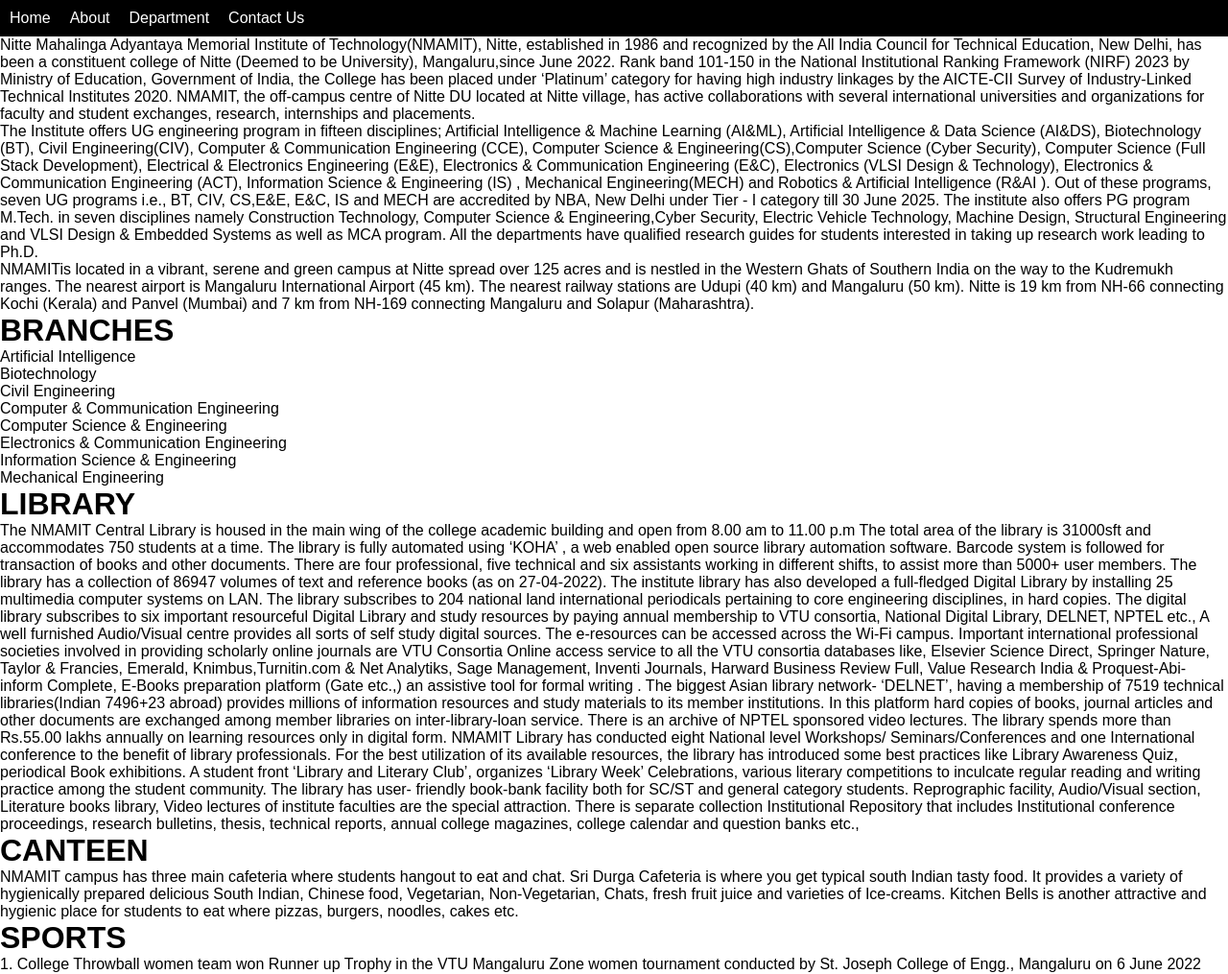
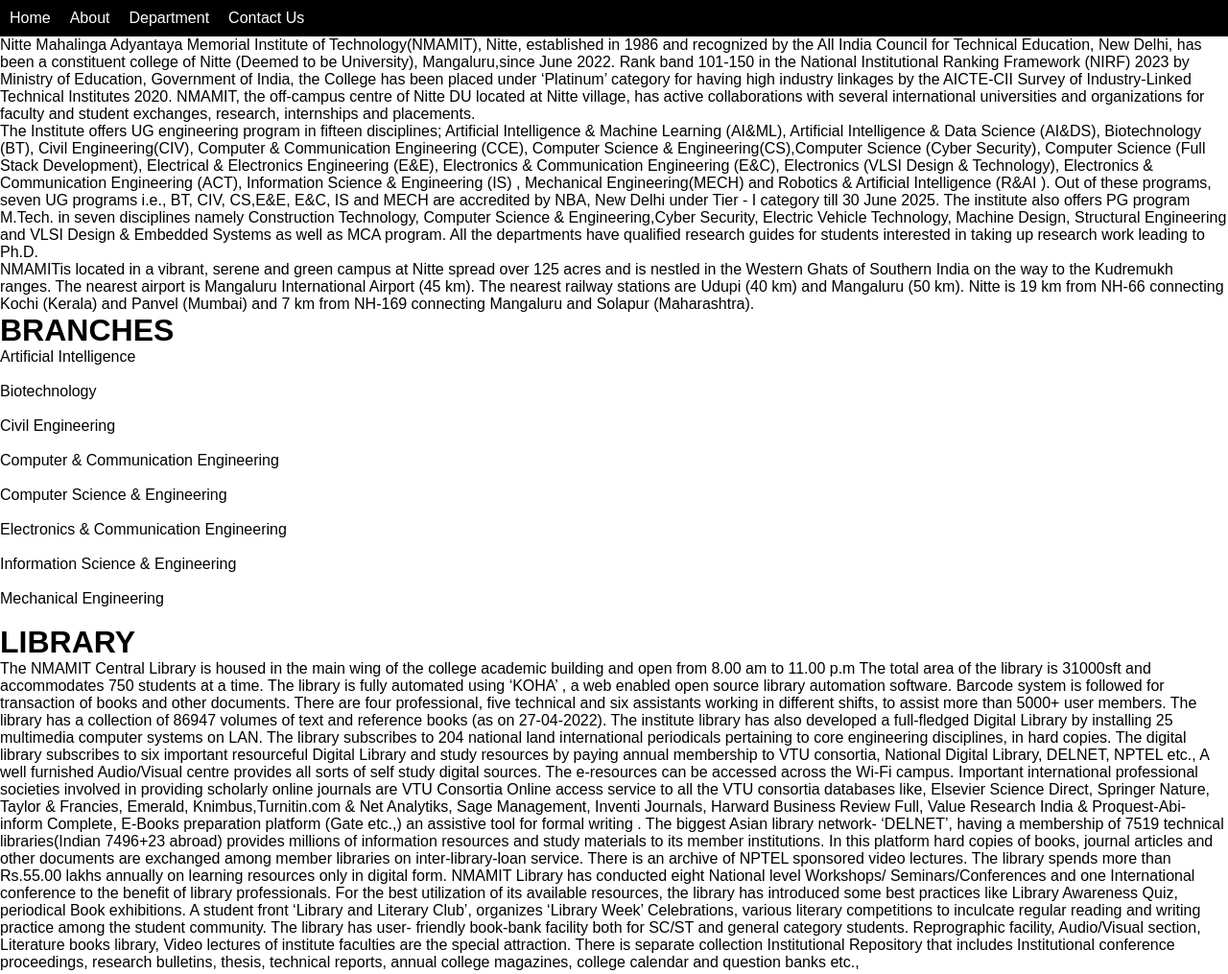
Before and after one commit to ANANYADASH02/NMAMIT25.github.io, a plain HTML site: page about.html in a window 1280 px wide. Shown: the top 1015 px of the page at 96% size. Drawn offline with Linux system fonts and the light colour scheme.

Commit message:
Update about.html

```diff
--- a/about.html
+++ b/about.html
@@ -28,14 +28,14 @@
 <p>The Institute offers UG engineering program in fifteen disciplines; Artificial Intelligence & Machine Learning (AI&ML), Artificial Intelligence & Data Science (AI&DS), Biotechnology (BT), Civil Engineering(CIV), Computer & Communication Engineering (CCE), Computer Science & Engineering(CS),Computer Science (Cyber Security), Computer Science (Full Stack Development), Electrical & Electronics Engineering (E&E), Electronics & Communication Engineering (E&C), Electronics (VLSI Design & Technology), Electronics & Communication Engineering (ACT), Information Science & Engineering (IS) , Mechanical Engineering(MECH) and Robotics & Artificial Intelligence (R&AI ). Out of these programs, seven UG programs i.e., BT, CIV, CS,E&E, E&C, IS and MECH are accredited by NBA, New Delhi under Tier - I category till 30 June 2025. The institute also offers PG program M.Tech. in seven disciplines namely Construction Technology, Computer Science & Engineering,Cyber Security, Electric Vehicle Technology, Machine Design, Structural Engineering and VLSI Design & Embedded Systems as well as MCA program. All the departments have qualified research guides for students interested in taking up research work leading to Ph.D.</p>
 <p>NMAMITis located in a vibrant, serene and green campus at Nitte spread over 125 acres and is nestled in the Western Ghats of Southern India on the way to the Kudremukh ranges. The nearest airport is Mangaluru International Airport (45 km). The nearest railway stations are Udupi (40 km) and Mangaluru (50 km). Nitte is 19 km from NH-66 connecting Kochi (Kerala) and Panvel (Mumbai) and 7 km from NH-169 connecting Mangaluru and Solapur (Maharashtra).</p>
 <h1>BRANCHES</h1>
-    <p>Artificial Intelligence</p>
-    <p>Biotechnology</p>
-    <p>Civil Engineering</p>
-    <p>Computer & Communication Engineering</p>
-    <p>Computer Science & Engineering</p>
-    <p>Electronics & Communication Engineering</p>
-    <p>Information Science & Engineering</p>
-    <p>Mechanical Engineering</p>
+    <p>Artificial Intelligence</p><br>
+    <p>Biotechnology</p><br>
+    <p>Civil Engineering</p><br>
+    <p>Computer & Communication Engineering</p><br>
+    <p>Computer Science & Engineering</p><br>
+    <p>Electronics & Communication Engineering</p><br>
+    <p>Information Science & Engineering</p><br>
+    <p>Mechanical Engineering</p><br>
 <h1>LIBRARY</h1>
 <p>The NMAMIT Central Library is housed in the main wing of the college academic building and open from 8.00 am to 11.00 p.m
     The total area of the library is 31000sft and accommodates 750 students at a time.
```
